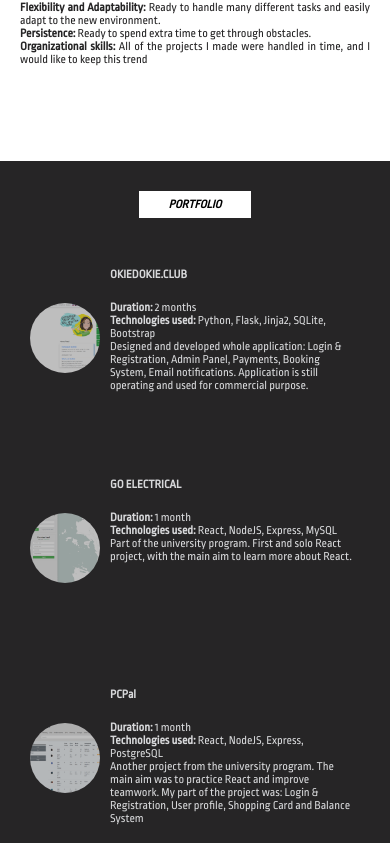
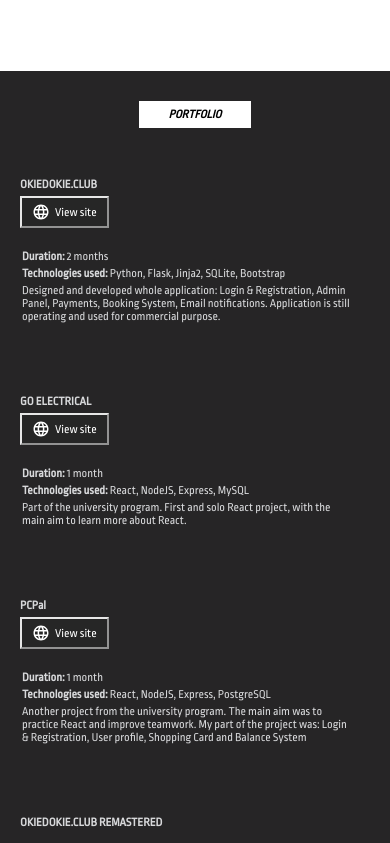
Before and after one commit to stnoov/portfolio, a React (Create React App) app: page / in a window 390 px wide. Shown: the part 1755-2598 px from the top of the page. Built offline with nearby package versions, Linux system fonts and the light colour scheme.

Commit message:
Change images to buttons in mobile view

```diff
--- a/src/components/Sections/AboutSection.js
+++ b/src/components/Sections/AboutSection.js
@@ -52,6 +52,10 @@ const About = styled.div`
         .section-header {
           margin-top: 30px;
         }
+        .first-col {
+          margin-top: -90px;
+          }
+        }
   }
 
 
@@ -65,8 +69,8 @@ export default function AboutSection() {
             </div>
             <div className="container">
                 <div className="row">
-                    <div className="column">
-                        <h3 className='section-header'>ABOUT ME</h3>
+                    <div className="column first-col">
+                        <h3 className='section-header '>ABOUT ME</h3>
                         <div className="about-text">
                             <p>
                                 Hello, I'm Artem, a Junior Web Developer. I have started my path in computer science in 2016, studying in college in Toronto, Canada. At that time my major was system administration. In 2019 I moved and am based in Oulu, Finland. Here I decided to continue studying in that area and applied for Web Development at OAMK. The first semesters inspired me for extra work and self-studying. Now I have a strong desire to implement acquired skills in a real-work environment and become a part of a team of like-minded people to make a big step forward on my path
--- a/src/components/Sections/PortfolioSection.js
+++ b/src/components/Sections/PortfolioSection.js
@@ -2,6 +2,7 @@ import styled from 'styled-components'
 import OkieDokie from '../../images/okiedokie.png'
 import GoElectrical from '../../images/go-electrical.png'
 import PCPal from '../../images/pcpal.png'
+import LanguageIcon from '@material-ui/icons/Language';
 
 const Portfolio = styled.div`
     width: 100%;
@@ -13,6 +14,21 @@ const Portfolio = styled.div`
     justify-content: center;
     flex-wrap: wrap;
     align-items: center;
+
+  .site-button {
+    display: none;
+    margin-top: 5px;
+    background-color: #262626;
+    border-color: #e7e7e7;
+    align-items: center;
+    color: white;
+    padding: 5px 10px;
+    cursor: pointer;
+  }
+
+  .buttonIcon {
+    margin-right: 5px;
+  }
 
   .portfolio-header {
     margin-bottom: -50px;
@@ -29,7 +45,7 @@ const Portfolio = styled.div`
   }
 
   .portfolio-text {
-    max-width: 500px;
+    max-width: 600px;
     margin-top: 20px;
     text-align: justify;
   }
@@ -39,10 +55,15 @@ const Portfolio = styled.div`
     max-height: 182px;
     opacity: 0.7;
     z-index: 0;
-    border-radius: 100%;
+    border-radius: 10%;
     float: left;
     padding: 10px;
-    margin-top: 5px;
+    margin-top: -10px;
+    margin-right: 20px;
+  }
+
+  ul li {
+    padding: 2px
   }
 
   .project-description {
@@ -67,9 +88,10 @@ const Portfolio = styled.div`
       width: 450px;
     }
     .site-image {
-      margin: 25px 0;
-      width: 90px;
-      height: 90px;
+      display: none;
+    }
+    .site-button {
+      display: flex;
     }
 
   }
@@ -87,6 +109,7 @@ export default function PortfolioSection() {
                             <div className='project-description'>
                             <img src={OkieDokie} className='site-image' alt='okiedokie'/>
                             <h3 className='section-header'>OKIEDOKIE.CLUB</h3>
+                                <button className="site-button"> <LanguageIcon className='buttonIcon'/>View site</button>
                             <div className="portfolio-text">
                                 <ul>
                                     <li><b>Duration:</b> 2 months</li>
@@ -100,6 +123,7 @@ export default function PortfolioSection() {
                         <div className='project-description'>
                             <img src={GoElectrical} className='site-image' alt='okiedokie'/>
                             <h3 className='section-header'>GO ELECTRICAL</h3>
+                            <button className="site-button"> <LanguageIcon className='buttonIcon'/>View site</button>
                             <div className="portfolio-text">
                                 <ul>
                                     <li><b>Duration:</b> 1 month</li>
@@ -115,6 +139,7 @@ export default function PortfolioSection() {
                         <div className='project-description'>
                             <img src={PCPal} className='site-image' alt='okiedokie'/>
                             <h3 className='section-header'>PCPal</h3>
+                            <button className="site-button"> <LanguageIcon className='buttonIcon'/>View site</button>
                             <div className="portfolio-text">
                                 <ul>
                                     <li><b>Duration:</b> 1 month</li>
```
Also changed, not shown: 1 other file (tests, documents, lock files or other folders).
